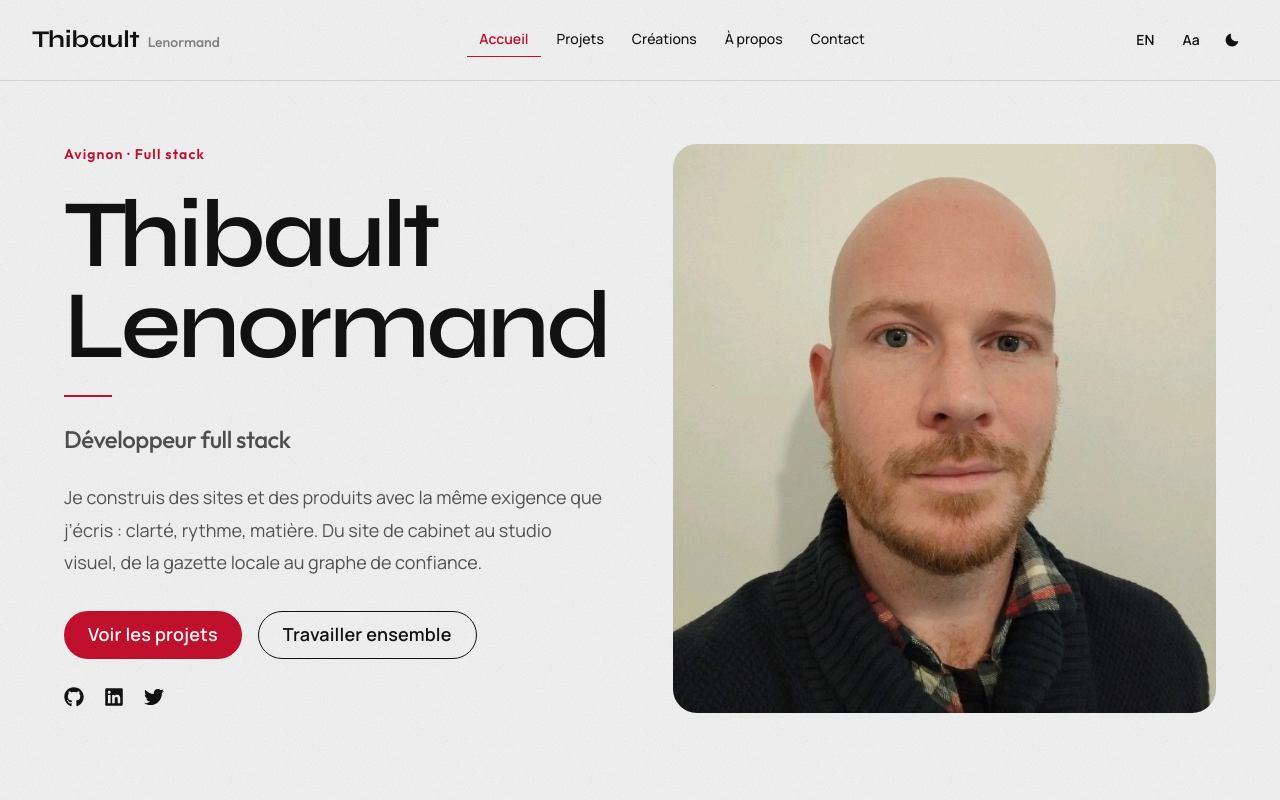
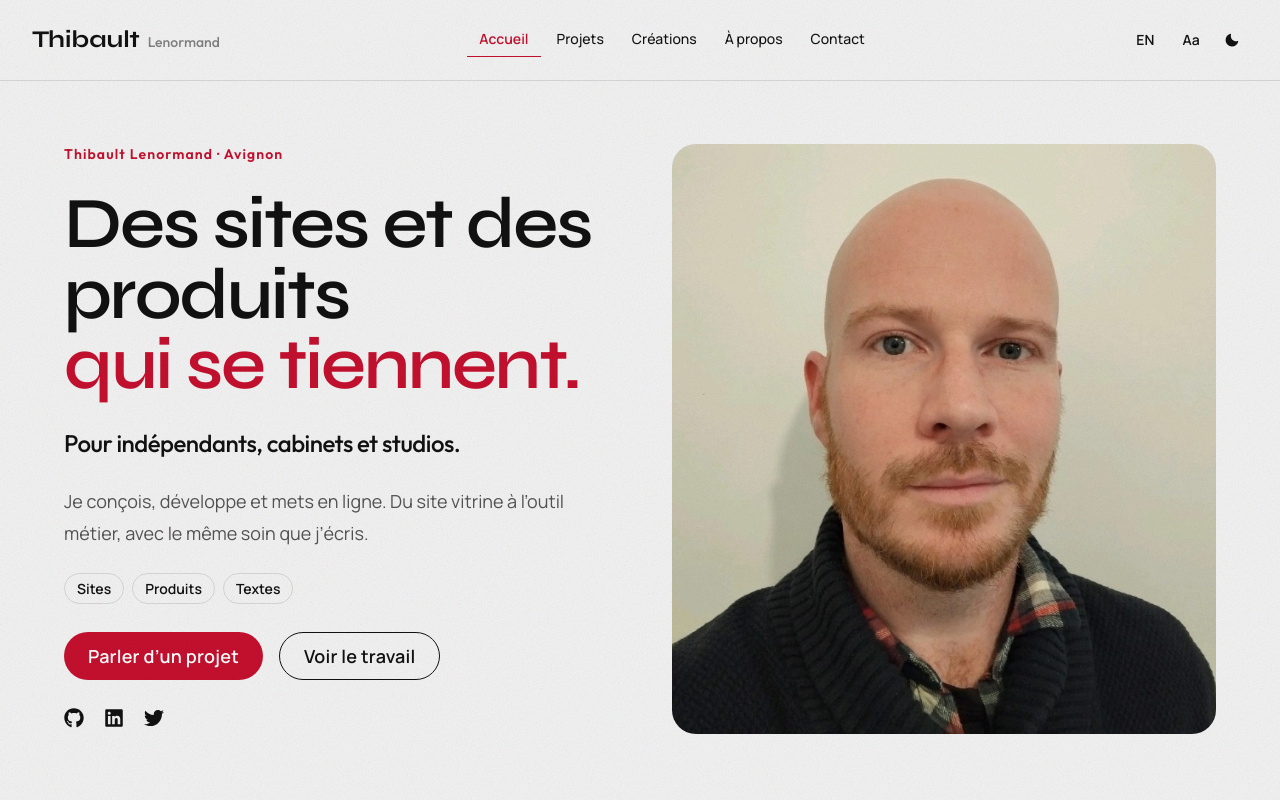
Before and after one commit to ThibaultL24/Portfolio, a React (Vite) app: page / in a window 1280 px wide. Shown: the top 800 px of the page. Built offline with nearby package versions, Linux system fonts and the light colour scheme; a web font is replaced by a local one.

Commit message:
Lead the hero with the offer, not the name
Put the name in the kicker, headline the product, and make contact the primary CTA.

Co-authored-by: Thibault Lenormand <ThibaultL24@users.noreply.github.com>

```diff
--- a/src/features/home/components/HeroSection.jsx
+++ b/src/features/home/components/HeroSection.jsx
@@ -17,6 +17,9 @@ import { useTranslation } from "../../../hooks/useTranslation";
 
 const HeroSection = () => {
   const { t } = useTranslation();
+  const title = t("home.title");
+  const [titleLead, titlePunch] = String(title).split("\n");
+  const offers = t("home.offers");
 
   return (
     <Box
@@ -36,7 +39,7 @@ const HeroSection = () => {
         position="relative"
         zIndex={1}
       >
-        <VStack align="flex-start" spacing={6} flex="1" maxW={{ lg: "56%" }}>
+        <VStack align="flex-start" spacing={6} flex="1" maxW={{ lg: "58%" }}>
           <Text
             className="font-subtitle"
             fontFamily="'Outfit', sans-serif"
@@ -50,24 +53,24 @@ const HeroSection = () => {
           <Heading
             as="h1"
             fontFamily="'Syne', sans-serif"
-            fontSize={{ base: "5xl", md: "7xl", xl: "8xl" }}
+            fontSize={{ base: "4xl", md: "6xl", xl: "7xl" }}
             fontWeight="600"
-            lineHeight="0.95"
+            lineHeight="0.98"
             letterSpacing="-0.03em"
             color="brand.ink"
           >
-            Thibault
-            <Text as="span" display="block">
-              Lenormand
-            </Text>
+            {titleLead}
+            {titlePunch && (
+              <Text as="span" display="block" color="brand.cyan">
+                {titlePunch}
+              </Text>
+            )}
           </Heading>
-          <Box h="2px" w="48px" bg="brand.cyan" />
           <Text
             className="font-subtitle"
             fontFamily="'Outfit', sans-serif"
             fontSize={{ base: "xl", md: "2xl" }}
             color="brand.ink"
-            opacity={0.72}
             fontWeight="500"
           >
             {t("home.subtitle")}
@@ -75,12 +78,30 @@ const HeroSection = () => {
           <Text fontSize={{ base: "md", md: "lg" }} color="brand.ink" opacity={0.7} maxW="540px" lineHeight="1.8">
             {t("home.description")}
           </Text>
-          <HStack spacing={4} pt={2} wrap="wrap">
-            <Button as={RouterLink} to="/projects" variant="solid" size="lg">
+          {Array.isArray(offers) && (
+            <HStack spacing={2} wrap="wrap">
+              {offers.map((offer) => (
+                <Text
+                  key={offer}
+                  px={3}
+                  py={1}
+                  border="1px solid"
+                  borderColor="brand.line"
+                  borderRadius="999px"
+                  fontSize="sm"
+                  fontWeight="600"
+                >
+                  {offer}
+                </Text>
+              ))}
+            </HStack>
+          )}
+          <HStack spacing={4} pt={1} wrap="wrap">
+            <Button as={RouterLink} to="/contact" variant="solid" size="lg">
+              {t("home.ctaContact")}
+            </Button>
+            <Button as={RouterLink} to="/projects" variant="outline" size="lg">
               {t("home.ctaProjects")}
-            </Button>
-            <Button as={RouterLink} to="/contact" variant="outline" size="lg">
-              {t("home.ctaContact")}
             </Button>
           </HStack>
           <HStack spacing={5} pt={1}>
--- a/src/translations/locales/en/home.js
+++ b/src/translations/locales/en/home.js
@@ -1,11 +1,12 @@
 export const home = {
-  kicker: "Avignon · Full stack",
-  title: "Thibault Lenormand",
-  subtitle: "Full stack developer",
+  kicker: "Thibault Lenormand · Avignon",
+  title: "Sites and products\nthat hold up.",
+  subtitle: "For independents, practices, and studios.",
   description:
-    "I build sites and products with the same care I bring to writing: clarity, rhythm, material. From a practitioner’s cabinet to a visual studio, from a local gazette to a trust graph.",
+    "I design, build, and ship. From a simple site to a working tool, with the same care I bring to writing.",
+  offers: ["Sites", "Products", "Writing"],
   ctaProjects: "See the work",
-  ctaContact: "Work together",
+  ctaContact: "Start a project",
   downloadCV: "Download CV",
   selected: {
     kicker: "Selected",
--- a/src/translations/locales/fr/home.js
+++ b/src/translations/locales/fr/home.js
@@ -1,11 +1,12 @@
 export const home = {
-  kicker: "Avignon · Full stack",
-  title: "Thibault Lenormand",
-  subtitle: "Développeur full stack",
+  kicker: "Thibault Lenormand · Avignon",
+  title: "Des sites et des produits\nqui se tiennent.",
+  subtitle: "Pour indépendants, cabinets et studios.",
   description:
-    "Je construis des sites et des produits avec la même exigence que j’écris : clarté, rythme, matière. Du site de cabinet au studio visuel, de la gazette locale au graphe de confiance.",
-  ctaProjects: "Voir les projets",
-  ctaContact: "Travailler ensemble",
+    "Je conçois, développe et mets en ligne. Du site vitrine à l’outil métier, avec le même soin que j’écris.",
+  offers: ["Sites", "Produits", "Textes"],
+  ctaProjects: "Voir le travail",
+  ctaContact: "Parler d’un projet",
   downloadCV: "Télécharger CV",
   selected: {
     kicker: "Sélection",
```
